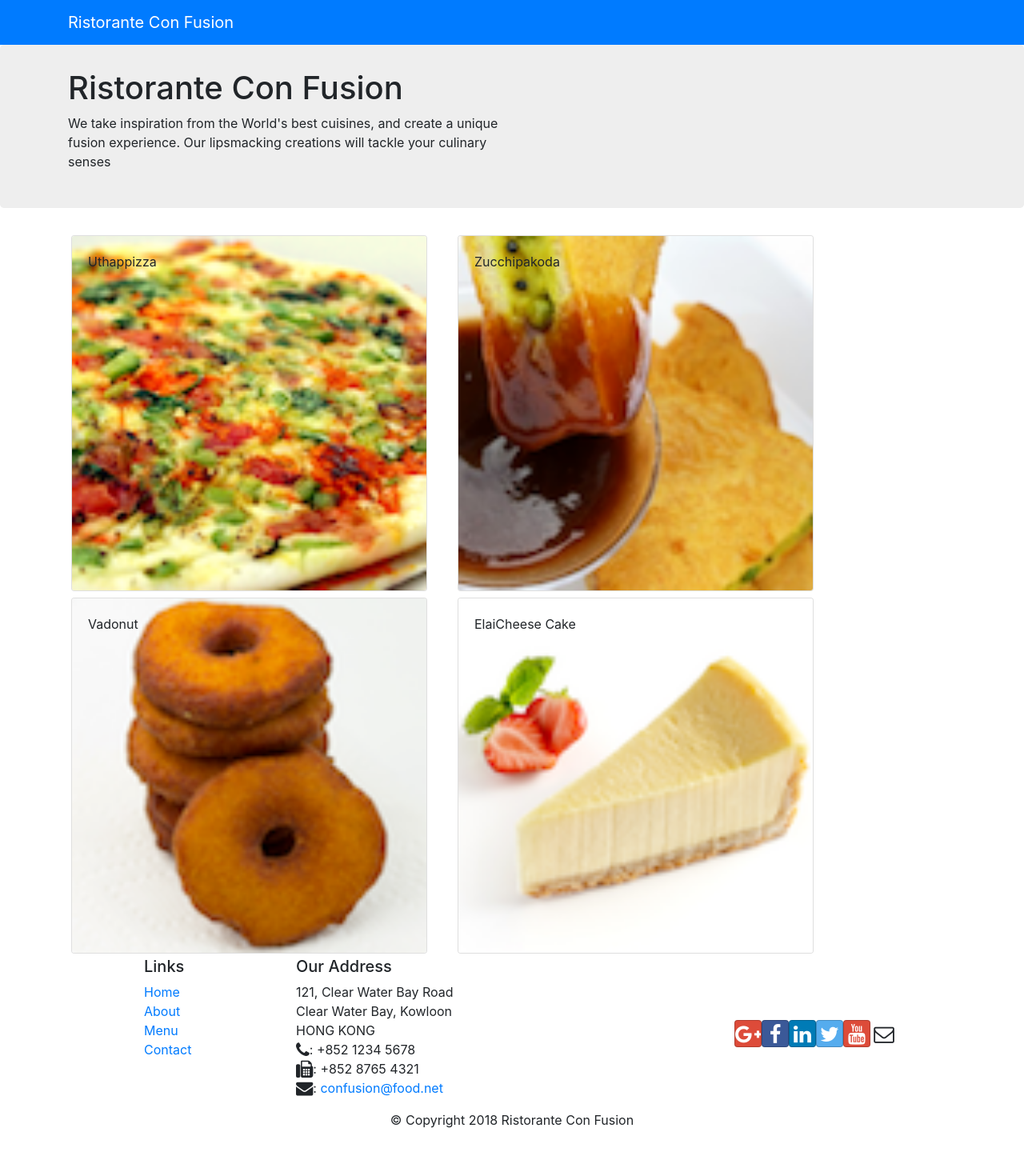
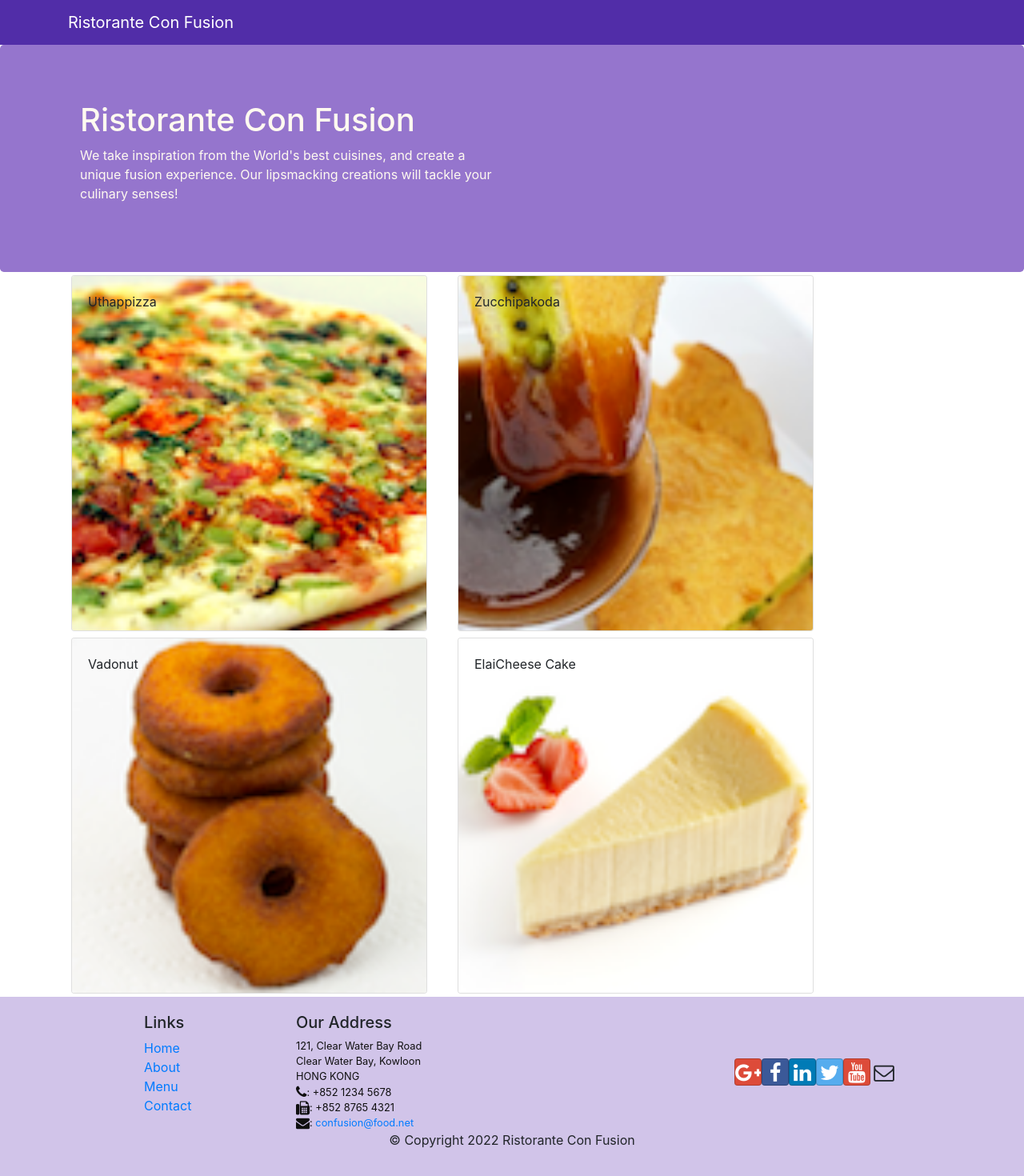
Before and after one commit to Onyekachukwu-Nweke/conFusion-React, a React (Create React App) app: page / in a window 1280 px wide. Shown: the top 1470 px of the page at 80% size. Before the commit the page ends 1428 px from the top, so only its background shows below. Built offline with nearby package versions, Linux system fonts and the light colour scheme.

Commit message:
Header and Footer

```diff
--- a/src/App.css
+++ b/src/App.css
@@ -20,11 +20,45 @@
   }
   }
 
-  .jumbotron {
+  /* .jumbotron {
     background-color: #eee;
     padding-left: 60px;
     padding-right: 60px;
     margin-bottom: 30px;
     padding-bottom: 30px;
     padding-top: 30px;
-  }
+  } */
+
+  .row-header{
+    margin:0px auto;
+    padding:0px auto;
+}
+
+.row-content {
+    margin:0px auto;
+    padding: 50px 0px 50px 0px;
+    border-bottom: 1px ridge;
+    min-height:400px;
+}
+
+.footer{
+    background-color: #D1C4E9;
+    margin:0px auto;
+    padding: 20px 0px 20px 0px;
+}
+.jumbotron {
+    padding:70px 30px 70px 30px;
+    margin:0px auto;
+    background: #9575CD ;
+    color:floralwhite;
+}
+
+address{
+    font-size:80%;
+    margin:0px;
+    color:#0f0f0f;
+}
+
+.navbar-dark {
+    background-color: #512DA8;
+}
--- a/src/components/FooterComponent.js
+++ b/src/components/FooterComponent.js
@@ -39,7 +39,7 @@ function Footer(props) {
                 </div>
                 <div className="row justify-content-center">
                     <div className="col-auto">
-                        <p>© Copyright 2018 Ristorante Con Fusion</p>
+                        <p>© Copyright 2022 Ristorante Con Fusion</p>
                     </div>
                 </div>
             </div>
--- a/src/components/HeaderComponent.js
+++ b/src/components/HeaderComponent.js
@@ -5,7 +5,7 @@ class Header extends Component {
     render() {
         return(
             <>
-                <Navbar dark color='primary'>
+                <Navbar dark>
                     <div className="container">
                         <NavbarBrand href="/">Ristorante Con Fusion</NavbarBrand>
                     </div>
@@ -15,7 +15,7 @@ class Header extends Component {
                         <div className="row row-header">
                             <div className="col-12 col-sm-6">
                                 <h1>Ristorante Con Fusion</h1>
-                                <p>We take inspiration from the World's best cuisines, and create a unique fusion experience. Our lipsmacking creations will tackle your culinary senses</p>
+                                <p>We take inspiration from the World's best cuisines, and create a unique fusion experience. Our lipsmacking creations will tackle your culinary senses!</p>
                             </div>
                         </div>
                     </div>
```
